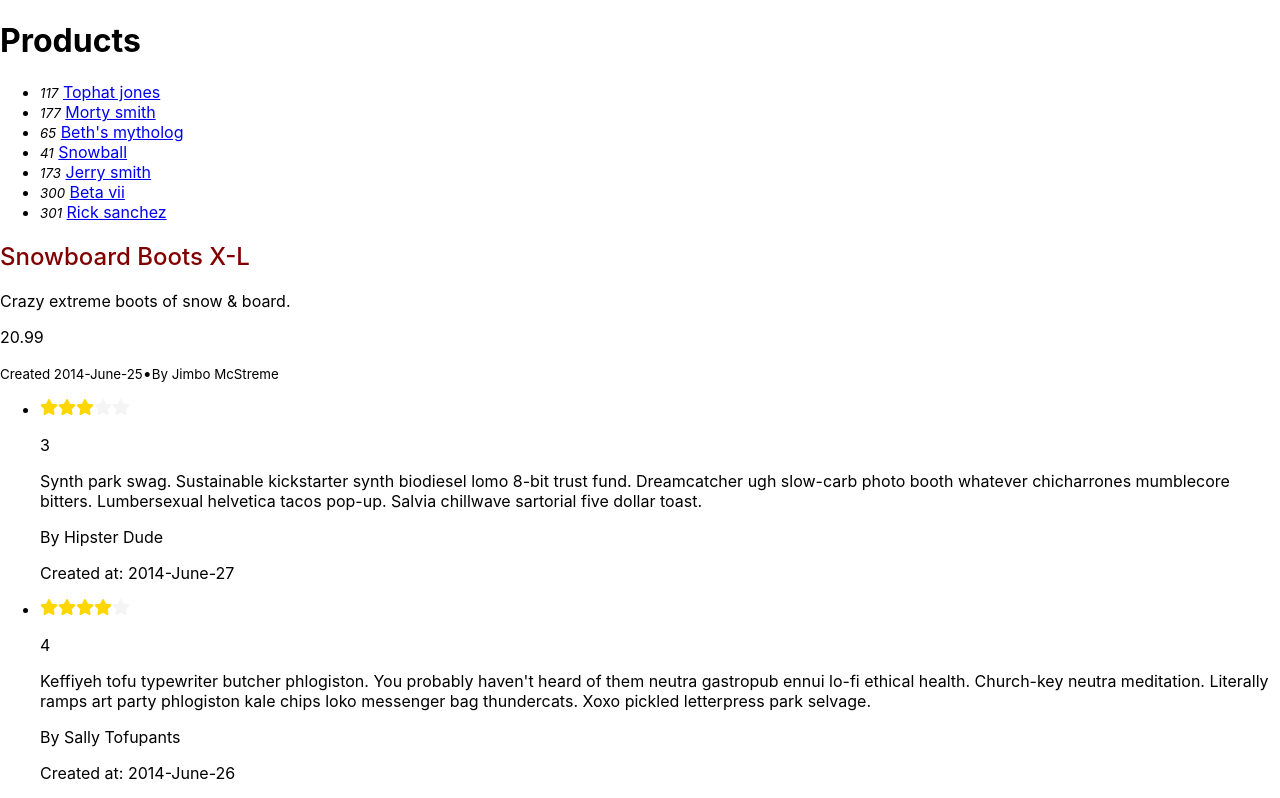
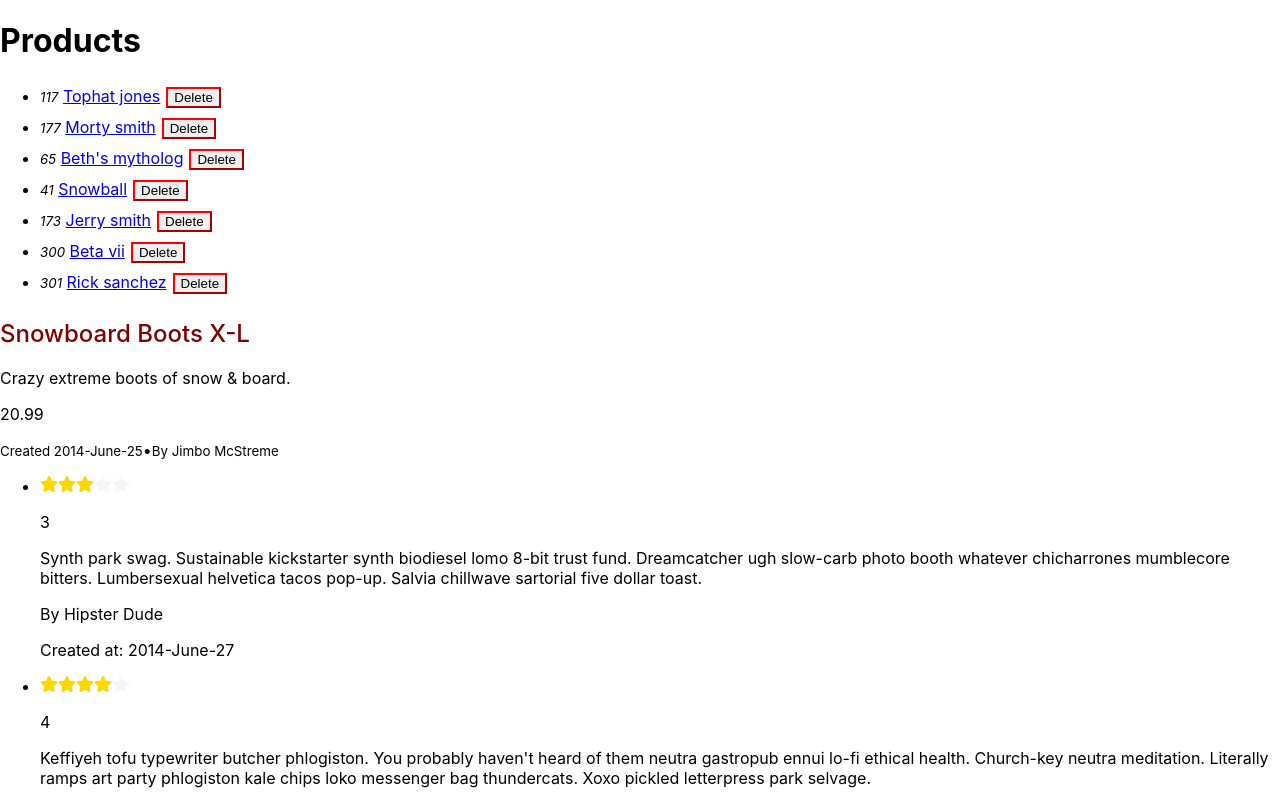
Before and after one commit to CodeCoreYVR/amazing_amazon_react_sept2020, a React (Create React App) app: page / in a window 1280 px wide. Shown: the top 798 px of the page. Built offline with nearby package versions, Linux system fonts and the light colour scheme.

Commit message:
delete product from index

```diff
--- a/src/components/ProductIndexPage.js
+++ b/src/components/ProductIndexPage.js
@@ -7,6 +7,14 @@
     this.state = {
       products: [...productList],
     };
+
+    this.deleteProduct = this.deleteProduct.bind(this);
+  }
+
+  deleteProduct(productId) {
+    this.setState({
+      products: this.state.products.filter(q => q.id !== productId),
+    });
   }
 
   render() {
@@ -20,6 +28,9 @@
                 <em>{product.id}</em>
               </small>{' '}
               <a href="#">{product.title}</a>
+              <button style={{ borderColor: 'red', margin: '5px 6px' }} onClick={() => this.deleteProduct(product.id)}>
+                Delete
+              </button>
             </li>
           ))}
         </ul>
```
Also changed, not shown: 1 other file (tests, documents, lock files or other folders).
